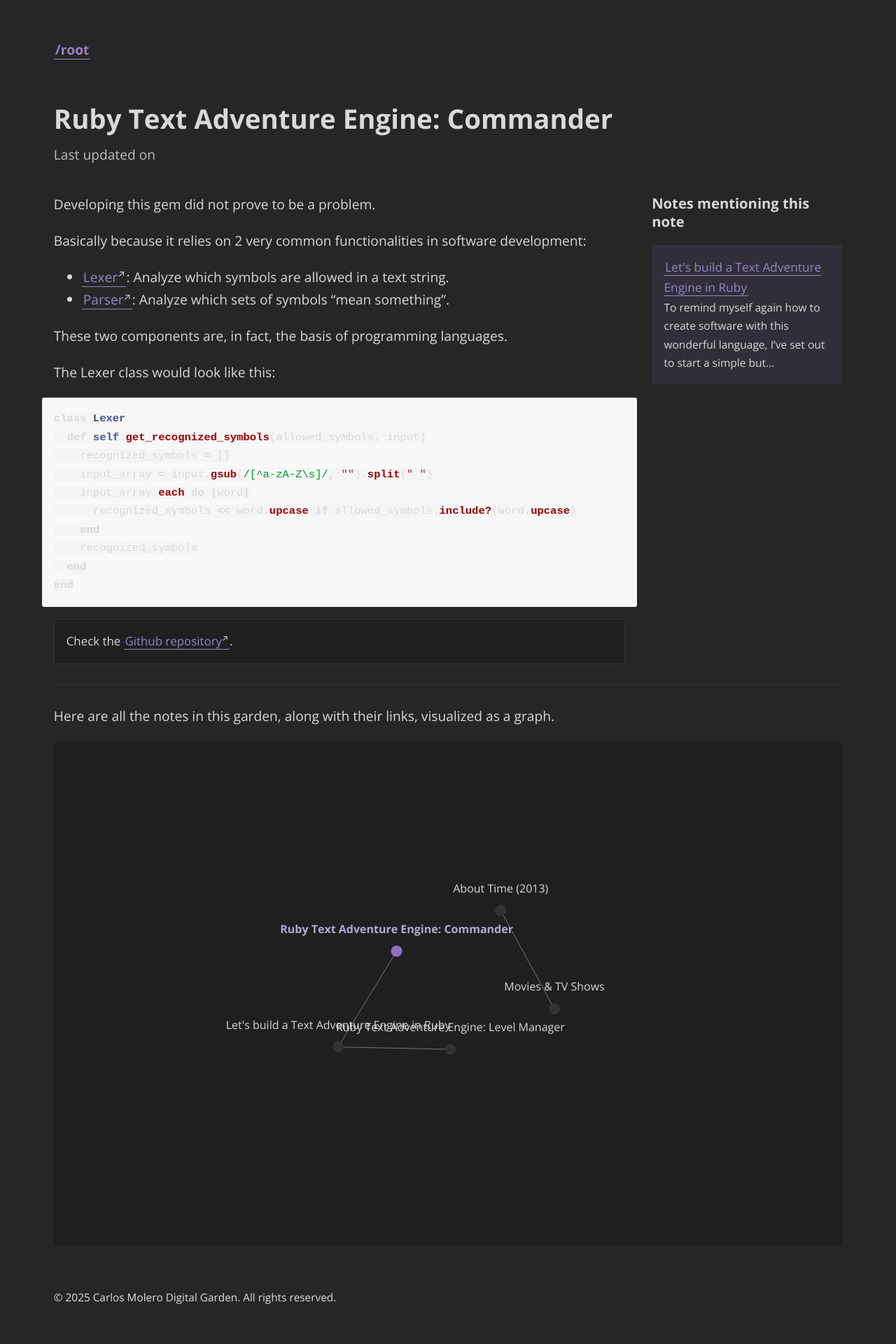
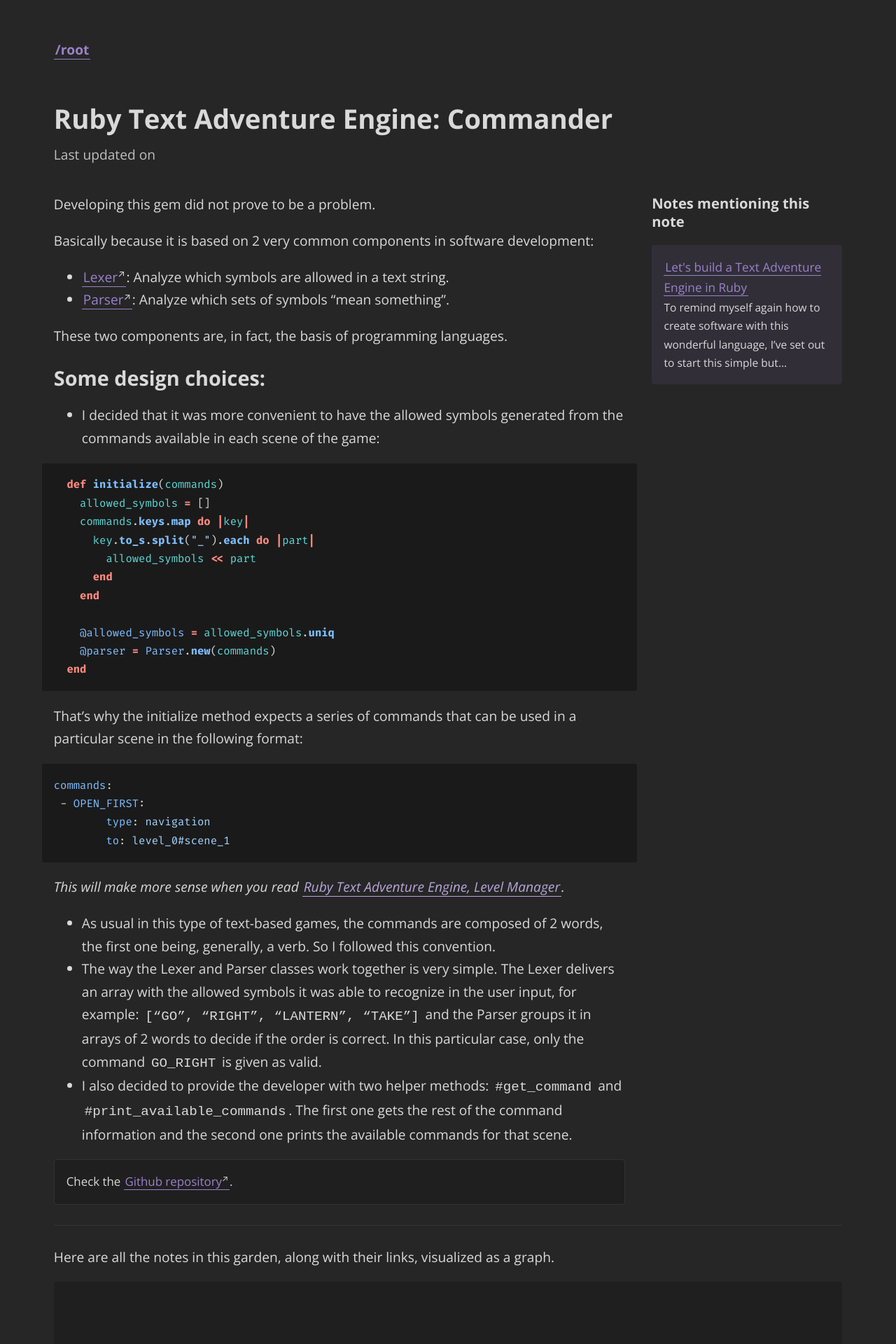
Before and after one commit to devcarlosmolero/garden.carlosmolero.com, a Jekyll site: the page built from _notes/programming/ruby/Text Adventure Engine Project/Ruby Text Adventure Engine, Commander.md, in a window 1280 px wide. Shown: the top 1920 px of the page at 70% size. Built offline with Jekyll 4.4.1, drawn with Linux system fonts in a browser that asks for light colours; some of the changed text lies outside the part shown.

Commit message:
update: highlight theme + new posts

````diff
--- a/Gemfile
+++ b/Gemfile
@@ -8,3 +8,4 @@ gem "jekyll", "~> 4.4"
 gem "jekyll-last-modified-at", git: "https://github.com/maximevaillancourt/jekyll-last-modified-at", branch: "add-support-for-files-in-git-submodules"
 gem "webrick", "~> 1.9"
 gem "nokogiri"
+gem 'wdm', '>= 0.1.0' if Gem.win_platform?
--- a/_notes/programming/ruby/Text Adventure Engine Project/Ruby Text Adventure Engine, Commander.md
+++ b/_notes/programming/ruby/Text Adventure Engine Project/Ruby Text Adventure Engine, Commander.md
@@ -3,27 +3,45 @@ title: "Ruby Text Adventure Engine: Commander"
 ---
 Developing this gem did not prove to be a problem.
 
-Basically because it relies on 2 very common functionalities in software development:
+Basically because it is based on 2 very common components in software development:
 
 - [Lexer](https://en.wikipedia.org/wiki/Lexical_analysis): Analyze which symbols are allowed in a text string.
 - [Parser](https://en.wikipedia.org/wiki/Parsing): Analyze which sets of symbols “mean something”.
 
 These two components are, in fact, the basis of programming languages.
 
-The Lexer class would look like this:
+## Some design choices:
 
-```rb
-class Lexer
-  def self.get_recognized_symbols(allowed_symbols, input)
-    recognized_symbols = []
-    input_array = input.gsub(/[^a-zA-Z\s]/, "").split(" ")
-    input_array.each do |word|
-      recognized_symbols << word.upcase if allowed_symbols.include?(word.upcase)
-    end
-    recognized_symbols
-  end
-end
+- I decided that it was more convenient to have the allowed symbols generated from the commands available in each scene of the game:
+
+```ruby
+  def initialize(commands)
+    allowed_symbols = []
+    commands.keys.map do |key|
+      key.to_s.split("_").each do |part|
+        allowed_symbols << part
+      end
+    end
+
+    @allowed_symbols = allowed_symbols.uniq
+    @parser = Parser.new(commands)
+  end
 ```
+
+That's why the initialize method expects a series of commands that can be used in a particular scene in the following format:
+
+```yaml
+commands:
+ - OPEN_FIRST:
+	type: navigation
+	to: level_0#scene_1
+```
+
+*This will make more sense when you read [[Ruby Text Adventure Engine, Level Manager]].*
+
+- As usual in this type of text-based games, the commands are composed of 2 words, the first one being, generally, a verb. So I followed this convention.
+- The way the Lexer and Parser classes work together is very simple. The Lexer delivers an array with the allowed symbols it was able to recognize in the user input, for example: `[“GO”, “RIGHT”, “LANTERN”, “TAKE”]` and the Parser groups it in arrays of 2 words to decide if the order is correct. In this particular case, only the command `GO_RIGHT` is given as valid.
+- I also decided to provide the developer with two helper methods: `#get_command` and `#print_available_commands`. The first one gets the rest of the command information and the second one prints the available commands for that scene.
 
 <div class="notice">
 Check the  <a target="_blank" href="https://github.com/devcarlosmolero/text-adventure-commander">Github repository</a>.
--- a/_sass/_code.scss
+++ b/_sass/_code.scss
@@ -1,12 +1,13 @@
-.highlight  {
-  background: #f8f8f8;
+.highlight {
+  background: hsl(273, 0%, 10%);
   padding: 1px 1em;
   border-radius: 3px;
   font-size: 1em;
   font-size: 0.9em;
   overflow: auto;
   margin: 1em -1em;
-  code{
+
+  code {
     padding: 0;
   }
 }
@@ -15,63 +16,212 @@ div.highlight {
   display: grid;
 }
 
-.highlight .c { color: #999988; font-style: italic } /* Comment */
-.highlight .err { color: #a61717; background-color: #e3d2d2 } /* Error */
-.highlight .k { font-weight: bold } /* Keyword */
-.highlight .o { font-weight: bold } /* Operator */
-.highlight .cm { color: #999988; font-style: italic } /* Comment.Multiline */
-.highlight .cp { color: #999999; font-weight: bold } /* Comment.Preproc */
-.highlight .c1 { color: #999988; font-style: italic } /* Comment.Single */
-.highlight .cs { color: #999999; font-weight: bold; font-style: italic } /* Comment.Special */
-.highlight .gd { color: #000000; background-color: #ffdddd } /* Generic.Deleted */
-.highlight .gd .x { color: #000000; background-color: #ffaaaa } /* Generic.Deleted.Specific */
-.highlight .ge { font-style: italic } /* Generic.Emph */
-.highlight .gr { color: #aa0000 } /* Generic.Error */
-.highlight .gh { color: #999999 } /* Generic.Heading */
-.highlight .gi { color: #000000; background-color: #ddffdd } /* Generic.Inserted */
-.highlight .gi .x { color: #000000; background-color: #aaffaa } /* Generic.Inserted.Specific */
-.highlight .go { color: #888888 } /* Generic.Output */
-.highlight .gp { color: #555555 } /* Generic.Prompt */
-.highlight .gs { font-weight: bold } /* Generic.Strong */
-.highlight .gu { color: #aaaaaa } /* Generic.Subheading */
-.highlight .gt { color: #aa0000 } /* Generic.Traceback */
-.highlight .kc { font-weight: bold } /* Keyword.Constant */
-.highlight .kd { font-weight: bold } /* Keyword.Declaration */
-.highlight .kp { font-weight: bold } /* Keyword.Pseudo */
-.highlight .kr { font-weight: bold } /* Keyword.Reserved */
-.highlight .kt { color: #445588; font-weight: bold } /* Keyword.Type */
-.highlight .m { color: #009999 } /* Literal.Number */
-.highlight .s { color: #d14 } /* Literal.String */
-.highlight .na { color: #008080 } /* Name.Attribute */
-.highlight .nb { color: #0086B3 } /* Name.Builtin */
-.highlight .nc { color: #445588; font-weight: bold } /* Name.Class */
-.highlight .no { color: #008080 } /* Name.Constant */
-.highlight .ni { color: #800080 } /* Name.Entity */
-.highlight .ne { color: #990000; font-weight: bold } /* Name.Exception */
-.highlight .nf { color: #990000; font-weight: bold } /* Name.Function */
-.highlight .nn { color: #555555 } /* Name.Namespace */
-.highlight .nt { color: #000080 } /* Name.Tag */
-.highlight .nv { color: #008080 } /* Name.Variable */
-.highlight .ow { font-weight: bold } /* Operator.Word */
-.highlight .w { color: #bbbbbb } /* Text.Whitespace */
-.highlight .mf { color: #009999 } /* Literal.Number.Float */
-.highlight .mh { color: #009999 } /* Literal.Number.Hex */
-.highlight .mi { color: #009999 } /* Literal.Number.Integer */
-.highlight .mo { color: #009999 } /* Literal.Number.Oct */
-.highlight .sb { color: #d14 } /* Literal.String.Backtick */
-.highlight .sc { color: #d14 } /* Literal.String.Char */
-.highlight .sd { color: #d14 } /* Literal.String.Doc */
-.highlight .s2 { color: #d14 } /* Literal.String.Double */
-.highlight .se { color: #d14 } /* Literal.String.Escape */
-.highlight .sh { color: #d14 } /* Literal.String.Heredoc */
-.highlight .si { color: #d14 } /* Literal.String.Interpol */
-.highlight .sx { color: #d14 } /* Literal.String.Other */
-.highlight .sr { color: #009926 } /* Literal.String.Regex */
-.highlight .s1 { color: #d14 } /* Literal.String.Single */
-.highlight .dl { color: #d14 } /* Literal.String.Delimiter */
-.highlight .ss { color: #990073 } /* Literal.String.Symbol */
-.highlight .bp { color: #999999 } /* Name.Builtin.Pseudo */
-.highlight .vc { color: #008080 } /* Name.Variable.Class */
-.highlight .vg { color: #008080 } /* Name.Variable.Global */
-.highlight .vi { color: #008080 } /* Name.Variable.Instance */
-.highlight .il { color: #009999 } /* Literal.Number.Integer.Long */
+.highlight > * {
+  font-family: Fira Code !important;
+}
+
+.highlight .c {
+  color: #8a8f99;
+  font-style: italic;
+} /* Comment */
+.highlight .err {
+  color: #ff7f7f;
+  background-color: #3a2d2d;
+} /* Error */
+.highlight .k {
+  color: #ff8a7f;
+  font-weight: bold;
+} /* Keyword */
+.highlight .o {
+  color: #ff8a7f;
+  font-weight: bold;
+} /* Operator */
+.highlight .cm {
+  color: #8a8f99;
+  font-style: italic;
+} /* Comment.Multiline */
+.highlight .cp {
+  color: #8a8f99;
+  font-weight: bold;
+} /* Comment.Preproc */
+.highlight .c1 {
+  color: #8a8f99;
+  font-style: italic;
+} /* Comment.Single */
+.highlight .cs {
+  color: #8a8f99;
+  font-weight: bold;
+  font-style: italic;
+} /* Comment.Special */
+.highlight .gd {
+  color: #ff7f7f;
+  background-color: #3a2d2d;
+} /* Generic.Deleted */
+.highlight .gd .x {
+  color: #ff7f7f;
+  background-color: #4a3535;
+} /* Generic.Deleted.Specific */
+.highlight .ge {
+  font-style: italic;
+} /* Generic.Emph */
+.highlight .gr {
+  color: #ff7f7f;
+} /* Generic.Error */
+.highlight .gh {
+  color: #8a8f99;
+} /* Generic.Heading */
+.highlight .gi {
+  color: #7fcc7f;
+  background-color: #2d3a2d;
+} /* Generic.Inserted */
+.highlight .gi .x {
+  color: #7fcc7f;
+  background-color: #354a35;
+} /* Generic.Inserted.Specific */
+.highlight .go {
+  color: #8a8f99;
+} /* Generic.Output */
+.highlight .gp {
+  color: #8a8f99;
+} /* Generic.Prompt */
+.highlight .gs {
+  font-weight: bold;
+} /* Generic.Strong */
+.highlight .gu {
+  color: #8a8f99;
+} /* Generic.Subheading */
+.highlight .gt {
+  color: #ff7f7f;
+} /* Generic.Traceback */
+.highlight .kc {
+  color: #ff8a7f;
+  font-weight: bold;
+} /* Keyword.Constant */
+.highlight .kd {
+  color: #ff8a7f;
+  font-weight: bold;
+} /* Keyword.Declaration */
+.highlight .kp {
+  color: #ff8a7f;
+  font-weight: bold;
+} /* Keyword.Pseudo */
+.highlight .kr {
+  color: #ff8a7f;
+  font-weight: bold;
+} /* Keyword.Reserved */
+.highlight .kt {
+  color: #ff8a7f;
+  font-weight: bold;
+} /* Keyword.Type */
+.highlight .m {
+  color: #c5a3ff;
+} /* Literal.Number */
+.highlight .s {
+  color: #a3d4ff;
+} /* Literal.String */
+.highlight .na {
+  color: #7fbfff;
+} /* Name.Attribute */
+.highlight .nb {
+  color: #7fbfff;
+} /* Name.Builtin */
+.highlight .nc {
+  color: #7fbfff;
+  font-weight: bold;
+} /* Name.Class */
+.highlight .no {
+  color: #7fbfff;
+} /* Name.Constant */
+.highlight .ni {
+  color: #7fbfff;
+} /* Name.Entity */
+.highlight .ne {
+  color: #7fbfff;
+  font-weight: bold;
+} /* Name.Exception */
+.highlight .nf {
+  color: #7fbfff;
+  font-weight: bold;
+} /* Name.Function */
+.highlight .nn {
+  color: #7fbfff;
+} /* Name.Namespace */
+.highlight .nt {
+  color: #ff8a7f;
+} /* Name.Tag */
+.highlight .nv {
+  color: #7fbfff;
+} /* Name.Variable */
+.highlight .ow {
+  color: #ff8a7f;
+  font-weight: bold;
+} /* Operator.Word */
+.highlight .w {
+  color: #8a8f99;
+} /* Text.Whitespace */
+.highlight .mf {
+  color: #c5a3ff;
+} /* Literal.Number.Float */
+.highlight .mh {
+  color: #c5a3ff;
+} /* Literal.Number.Hex */
+.highlight .mi {
+  color: #c5a3ff;
+} /* Literal.Number.Integer */
+.highlight .mo {
+  color: #c5a3ff;
+} /* Literal.Number.Oct */
+.highlight .sb {
+  color: #a3d4ff;
+} /* Literal.String.Backtick */
+.highlight .sc {
+  color: #a3d4ff;
+} /* Literal.String.Char */
+.highlight .sd {
+  color: #a3d4ff;
+} /* Literal.String.Doc */
+.highlight .s2 {
+  color: #a3d4ff;
+} /* Literal.String.Double */
+.highlight .se {
+  color: #c5a3ff;
+} /* Literal.String.Escape */
+.highlight .sh {
+  color: #a3d4ff;
+} /* Literal.String.Heredoc */
+.highlight .si {
+  color: #a3d4ff;
+} /* Literal.String.Interpol */
+.highlight .sx {
+  color: #a3d4ff;
+} /* Literal.String.Other */
+.highlight .sr {
+  color: #a3d4ff;
+} /* Literal.String.Regex */
+.highlight .s1 {
+  color: #a3d4ff;
+} /* Literal.String.Single */
+.highlight .dl {
+  color: #a3d4ff;
+} /* Literal.String.Delimiter */
+.highlight .ss {
+  color: #a3d4ff;
+} /* Literal.String.Symbol */
+.highlight .bp {
+  color: #7fbfff;
+} /* Name.Builtin.Pseudo */
+.highlight .vc {
+  color: #7fbfff;
+} /* Name.Variable.Class */
+.highlight .vg {
+  color: #7fbfff;
+} /* Name.Variable.Global */
+.highlight .vi {
+  color: #7fbfff;
+} /* Name.Variable.Instance */
+.highlight .il {
+  color: #c5a3ff;
+} /* Literal.Number.Integer.Long */
+.highlight .n {
+  color: #5fd7d7;
+}
--- a/_sass/_style.scss
+++ b/_sass/_style.scss
@@ -1,4 +1,4 @@
-@import url("https://fonts.googleapis.com/css2?family=Open+Sans:ital,wght@0,300..800;1,300..800&display=swap");
+@import url("https://fonts.googleapis.com/css2?family=Fira+Code:wght@300..700&family=Open+Sans:ital,wght@0,300..800;1,300..800&display=swap");
 
 $color-body-bg: hsl(273, 0%, 15%);
 $color-body-bg-dark: hsl(273, 0%, 12%);
@@ -142,7 +142,7 @@ nav {
 }
 
 code {
-  background: #f5f5f5;
+  background: transparent;
   padding: 0.1em 0.2em;
   border-radius: 4px;
 }
--- a/feed.xml
+++ b/feed.xml
@@ -8,8 +8,8 @@ layout: none
     <description>{{ site.description | xml_escape }}</description>
     <link>https://garden.carlosmolero.com</link>
     <atom:link href="https://garden.carlosmolero.com/{{ "feed.xml" | xml_escape }}" rel="self" type="application/rss+xml" />
-    {% assign recent_notes = site.notes | reverse %}
-    {% for note in recent_notes limit: 10 %}
+    {% assign last_notes = site.notes | reverse %}
+    {% for note in last_notes limit: 10 %}
       {% if note['list'] != "true" %}
         <item>
           <title>{{ note.title | xml_escape }}</title>
````
Also changed, not shown: _notes/programming/ruby/Let's build a Text Adventure Engine in Ruby.md (+1 -4 lines), _notes/programming/ruby/Why did I decide to build a CSV-as-a-database gem for Ruby.md (added, +8 -0 lines), _pages/index.md (+1 -1 lines), Gemfile.lock.
